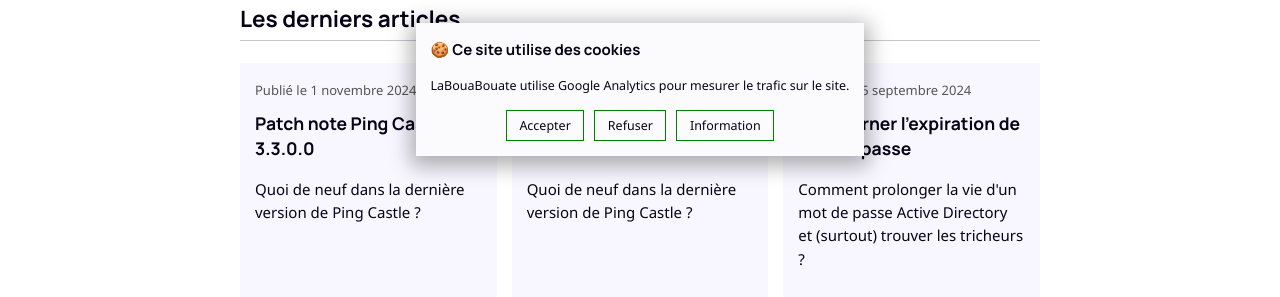
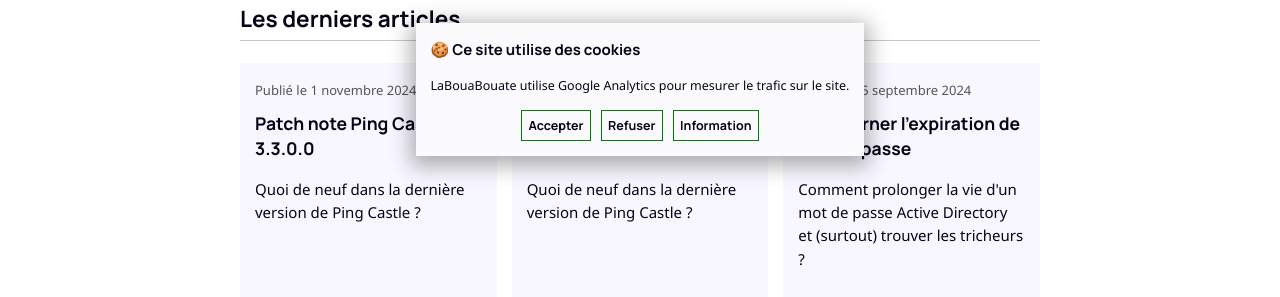
Before and after one commit to leobouard/leobouard.github.io, a Jekyll site: the page built from _pages/index.html, in a window 1280 px wide. Shown: the part 729-1026 px from the top of the page. Built offline with Jekyll 4.4.1, drawn with Linux system fonts in a browser that asks for light colours; nearby versions of some CDN libraries; some web fonts are replaced.

Commit message:
Correction des cookies

```diff
--- a/_includes/cookie-consent.html
+++ b/_includes/cookie-consent.html
@@ -3,9 +3,9 @@
     <span>🍪 Ce site utilise des cookies</span>
     <p>LaBouaBouate utilise Google Analytics pour mesurer le trafic sur le site.</p>
     <div class="cookies-buttons">
-      <a id="cookie-notice-accept">Accepter</a>
-      <a id="cookie-notice-deny">Refuser</a>
-      <a href="/privacy">Information</a>
+      <a id="cookie-notice-accept" class="no-decoration button-primary hover-bottom smaller">Accepter</a>
+      <a id="cookie-notice-deny" class="no-decoration button-primary hover-bottom smaller">Refuser</a>
+      <a href="/privacy" class="no-decoration button-primary hover-bottom smaller">Information</a>
     </div>
   </div>
 </div>
--- a/_sass/buttons.scss
+++ b/_sass/buttons.scss
@@ -11,7 +11,13 @@ a.button-primary {
 }
 
 a.small {
+    font-size: small;
     padding: 0.5em 1em !important;
+}
+
+a.smaller {
+    font-size: smaller;
+    padding: 0.25em 0.5em !important;
 }
 
 a.button-primary:hover {
```
